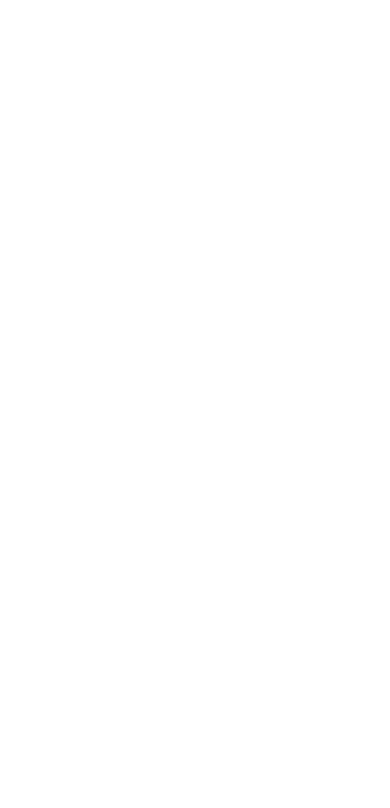
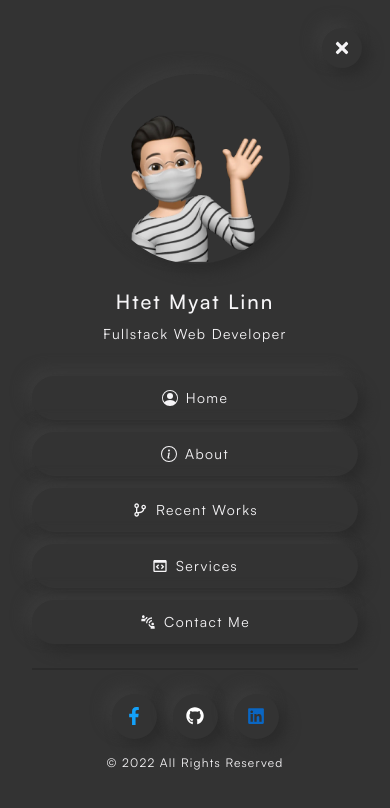
Before and after one commit to rinn-dev/Portfolia, a Next.js app: page / in a window 390 px wide. Shown: the top 808 px of the page. Built offline with nearby package versions, Linux system fonts and the light colour scheme.

Commit message:
Layout Finished

```diff
--- /dev/null
+++ b/components/Buttons/CircularButton.jsx
@@ -0,0 +1,15 @@
+import React from "react";
+
+const CircularButton = ({ classes, icon, link }) => {
+  return (
+    <a
+      href={link}
+      target={"_blank"}
+      className={`flex items-center justify-center bg-rinn-primary shadow-rounded rounded-full font-main hover:scale-[0.94] transition-all duration-300 ease-in-out cursor-pointer active:shadow-rounded-click ${classes}`}
+    >
+      <span className="text-rinn-text-primary">{icon}</span>
+    </a>
+  );
+};
+
+export default CircularButton;
--- /dev/null
+++ b/components/Buttons/LongButton.jsx
@@ -0,0 +1,18 @@
+import Link from "next/link";
+import React from "react";
+
+const LongButton = ({ anchorId, title, icon }) => {
+  return (
+    <a
+      href={anchorId}
+      className="max-w-[500px] mx-auto flex items-center justify-center bg-rinn-primary shadow-rounded w-full py-3 rounded-full font-main gap-2 hover:scale-[0.97] transition-all duration-300 ease-in-out cursor-pointer active:shadow-rounded-click"
+    >
+      <span className="text-rinn-text-primary">{icon}</span>
+      <span className="text-rinn-text-primary text-sm md:text-base xl:text-sm tracking-widest">
+        {title}
+      </span>
+    </a>
+  );
+};
+
+export default LongButton;
--- a/components/CircularButton.jsx
+++ /dev/null
@@ -1,7 +0,0 @@
-import React from "react";
-
-const CircularButton = () => {
-  return <div>CircularButton</div>;
-};
-
-export default CircularButton;
--- a/components/Layout.jsx
+++ b/components/Layout.jsx
@@ -1,13 +1,39 @@
 import React from "react";
+import { useEffect } from "react";
+import { useState } from "react";
+import Navbar from "./Navbar";
 import Sidebar from "./Sidebar";
 
 const Layout = ({ children }) => {
+  const [isSidebarOpen, toggleSidebar] = useState(true);
+
+  useEffect(() => {
+    if (
+      typeof window !== "undefined" &&
+      screen.availWidth < 1366 &&
+      isSidebarOpen
+    ) {
+      document.body.style.overflow = "hidden";
+    } else {
+      document.body.style.overflow = "";
+    }
+  }, [isSidebarOpen]);
+
   return (
-    <div className="flex flex-col overflow-hidden bg-rinn-primary">
-      <div className="hidden xl:block xl:w-[20%] h-screen">
-        <Sidebar />
+    <div className="flex flex-col xl:flex-row bg-rinn-primary">
+      <div
+        className={`overflow-y-auto xl:overflow-hidden shadow-[5px_0px_8px_0px_#2b2b2b]  items-start w-screen fixed top-0 bottom-0 left-0 xl:relative xl:translate-x-0 flex bg-rinn-primary xl:w-[22%] xl:max-h-screen ${
+          !isSidebarOpen
+            ? "-translate-x-full animate-slideOut"
+            : "translage-x-0 animate-slideIn"
+        }`}
+      >
+        <Sidebar toggleSidebar={toggleSidebar} />
       </div>
-      <main>{children}</main>
+      <div className="xl:hidden w-full">
+        <Navbar toggleSidebar={toggleSidebar} />
+      </div>
+      <main className="w-full">{children}</main>
     </div>
   );
 };
--- a/components/LongButton.jsx
+++ /dev/null
@@ -1,18 +0,0 @@
-import Link from "next/link";
-import React from "react";
-
-const LongButton = ({ anchorId, title, icon }) => {
-  return (
-    <a
-      href={anchorId}
-      className="flex items-center justify-center bg-rinn-primary shadow-rounded w-full py-3 rounded-full font-main gap-2 hover:scale-[0.97] transition-all duration-300 ease-in-out cursor-pointer active:shadow-rounded-click"
-    >
-      <span className="text-rinn-text-primary">{icon}</span>
-      <span className="text-rinn-text-primary text-sm tracking-widest">
-        {title}
-      </span>
-    </a>
-  );
-};
-
-export default LongButton;
--- /dev/null
+++ b/components/Navbar.jsx
@@ -0,0 +1,20 @@
+import React from "react";
+import { RiMenu2Fill } from "react-icons/ri";
+
+const Navbar = ({ toggleSidebar }) => {
+  return (
+    <nav className="flex justify-between p-6 md:p-8 items-center shadow-rounded">
+      <h1 className="text-xl md:text-2xl font-main tracking-widest text-rinn-text-primary font-medium">
+        Rinn
+      </h1>
+      <button
+        className="cursor-pointer"
+        onClick={() => toggleSidebar((value) => !value)}
+      >
+        <RiMenu2Fill className="text-rinn-text-primary text-2xl md:text-3xl" />
+      </button>
+    </nav>
+  );
+};
+
+export default Navbar;
--- a/components/Sidebar.jsx
+++ b/components/Sidebar.jsx
@@ -1,23 +1,30 @@
 import Image from "next/image";
 import React from "react";
-import LongButton from "./LongButton";
-import { BsInfoCircle, BsPersonCircle } from "react-icons/bs";
-import { sidebarItems } from "@constants/navigations";
+import LongButton from "@components/Buttons/LongButton";
+import { sidebarItems, socialNetworks } from "@constants/navigations";
+import CircularButton from "./Buttons/CircularButton";
+import { FaTimes } from "react-icons/fa";
 
-const Sidebar = () => {
+const Sidebar = ({ toggleSidebar }) => {
   return (
-    <div className="shadow-[5px_0px_8px_0px_#2b2b2b] w-full h-full flex justify-center items-center">
+    <div className="min-h-full relative w-full flex justify-center items-center py-16">
+      <button
+        onClick={() => toggleSidebar((value) => !value)}
+        className="xl:hidden absolute right-7 top-7 flex items-center justify-center bg-rinn-primary text-rinn-text-primary shadow-rounded rounded-full font-main hover:scale-[0.94] transition-all duration-300 ease-in-out cursor-pointer active:shadow-rounded-click w-[40px] h-[40px]"
+      >
+        <FaTimes className="text-lg" />
+      </button>
       <div className="w-full px-8 flex flex-col items-center">
-        <div className="mb-6 rounded-full overflow-hidden w-[190px] h-[190px] shadow-rounded cursor-pointer transition-all duration-300 ease-in-out hover:scale-105">
-          <Image src="/images/rinn.png" width={200} height={200} />
+        <div className="mb-6 rounded-full overflow-hidden w-[190px] h-[190px] md:w-[230px] md:h-[230px] xl:w-[190px] xl:h-[190px] shadow-rounded cursor-pointer transition-all duration-300 ease-in-out hover:scale-105">
+          <Image src="/images/rinn.png" width={230} height={230} />
         </div>
-        <h1 className="text-rinn-text-primary font-main text-xl font-medium tracking-widest mb-2">
+        <h1 className="text-rinn-text-primary font-main text-xl md:text-3xl xl:text-xl font-medium tracking-widest mb-2">
           Htet Myat Linn
         </h1>
-        <h2 className="mb-8 font-main text-sm tracking-widest text-rinn-text-primary">
+        <h2 className="mb-8 font-main text-sm md:text-base xl:text-sm tracking-widest text-rinn-text-primary">
           Fullstack Web Developer
         </h2>
-        <ul className="w-full flex flex-col gap-y-3">
+        <ul className="w-full flex flex-col gap-y-3 md:gap-y-4 xl:gap-y-3">
           {sidebarItems.map((item) => (
             <li key={item.id}>
               <LongButton
@@ -28,6 +35,21 @@
             </li>
           ))}
         </ul>
+        <hr className="my-6 md:my-10 xl:my-6 w-full h-[2px] bg-rinn-shadow-dark border-none" />
+        <ul className="w-full justify-center flex gap-x-4 mb-4 md:mb-6 xl:mb-4">
+          {socialNetworks.map((item) => (
+            <li key={item.id}>
+              <CircularButton
+                classes={`w-[45px] h-[45px] md:w-[50px] md:h-[50px] xl:w-[45px] xl:h-[45px]`}
+                link={item.link}
+                icon={item.icon}
+              />
+            </li>
+          ))}
+        </ul>
+        <p className="text-xs md:text-sm xl:text-xs font-main tracking-widest text-rinn-text-primary">
+          © 2022 All Rights Reserved
+        </p>
       </div>
     </div>
   );
--- a/constants/navigations.js
+++ b/constants/navigations.js
@@ -40,16 +40,16 @@
   {
     id: 1,
     link: "https://www.facebook.com/thegod.rin/",
-    icon: <FaFacebookF color="#3b5999" />,
+    icon: <FaFacebookF size={18} color="#14a1f9" />,
   },
   {
     id: 2,
     link: "https://github.com/rinn-dev",
-    icon: <FaGithub color="#3b5999" />,
+    icon: <FaGithub size={18} color="#ffffff" />,
   },
   {
     id: 3,
     link: "https://www.linkedin.com/in/htet-myat-rinn/",
-    icon: <FaLinkedin color="#0277b5" />,
+    icon: <FaLinkedin size={18} color="#0a66c2" />,
   },
 ];
--- a/pages/index.js
+++ b/pages/index.js
@@ -2,7 +2,11 @@
 import React from "react";
 
 const index = () => {
-  return <Layout></Layout>;
+  return (
+    <Layout>
+      <div className="h-screen w-full"></div>
+    </Layout>
+  );
 };
 
 export default index;
--- a/tailwind.config.js
+++ b/tailwind.config.js
@@ -20,6 +20,20 @@
       fontFamily: {
         main: ["Satoshi-Variable", "sans-serif"],
       },
+      animation: {
+        slideIn: "slideIn 0.7s ease-in-out",
+        slideOut: "slideOut 0.7s ease-in-out",
+      },
+      keyframes: {
+        slideIn: {
+          "0%": { transform: "translateX(-100%)" },
+          "100%": { transform: "translateX(0)" },
+        },
+        slideOut: {
+          "0%": { transform: "translateX(0)" },
+          "100%": { transform: "translateX(-100%)" },
+        },
+      },
     },
   },
   plugins: [],
```
